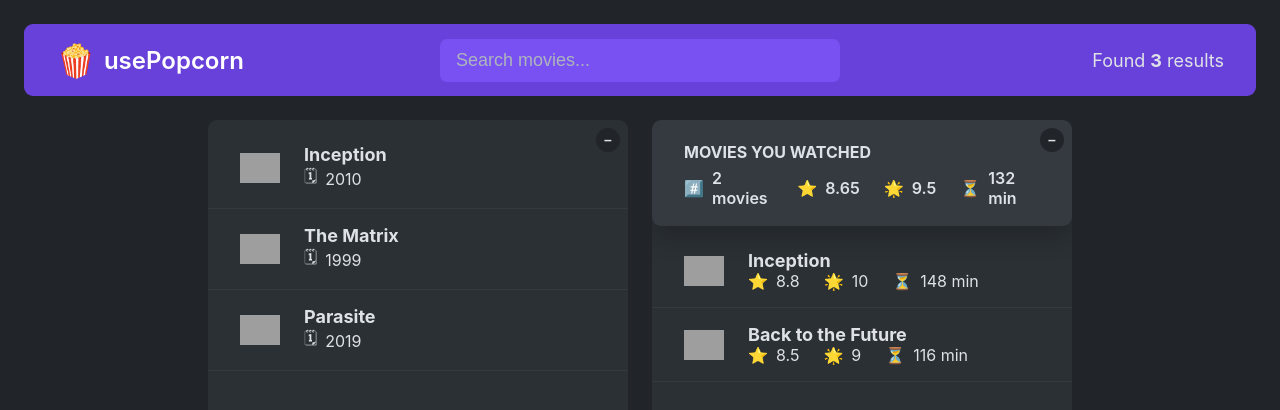
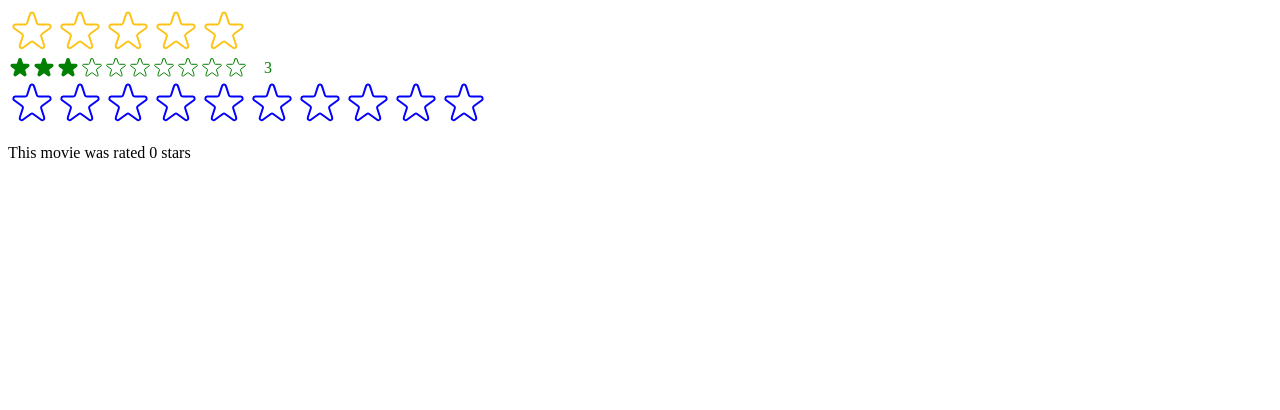
Before and after one commit to vigneriCodes/movie-list-machine, a React (Create React App) app: page / in a window 1280 px wide. Shown: the top 410 px of the page. Built offline with nearby package versions, Linux system fonts and the light colour scheme; grey boxes are pictures that could not be loaded.

Commit message:
WIP rf to work on StarRating

```diff
--- a/src/index.js
+++ b/src/index.js
@@ -1,11 +1,36 @@
-import React from 'react';
+import React, { useState } from 'react';
 import ReactDOM from 'react-dom/client';
-import './index.css';
-import App from './components/App';
+// import './index.css';
+// import App from './components/App';
+
+import StarRating from './components/StarRating';
+
+function Test() {
+	const [movieRating, setMovieRating] = useState(0);
+
+	return (
+		<div>
+			<StarRating color='blue' maxRating={10} onSetRating={setMovieRating} />
+			<p>This movie was rated {movieRating} stars</p>
+		</div>
+	);
+}
 
 const root = ReactDOM.createRoot(document.getElementById('root'));
 root.render(
 	<React.StrictMode>
-		<App />
+		{/* <App/> */}
+		<StarRating
+			maxRating={5}
+			messages={['Terrible', 'Bad', 'Okay', 'Good', 'Amazing']}
+		/>
+		<StarRating
+			maxRating={10}
+			size={24}
+			color='green'
+			className='test'
+			defaultRating={3}
+		/>
+		<Test />
 	</React.StrictMode>
 );
```
